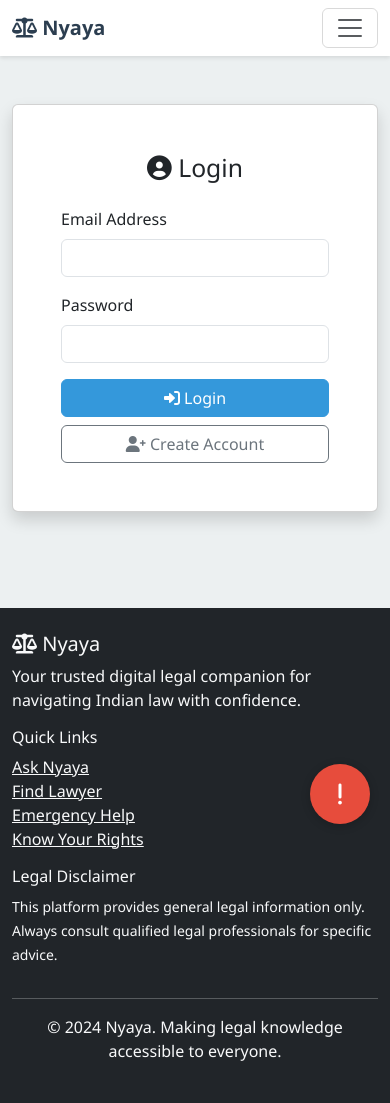
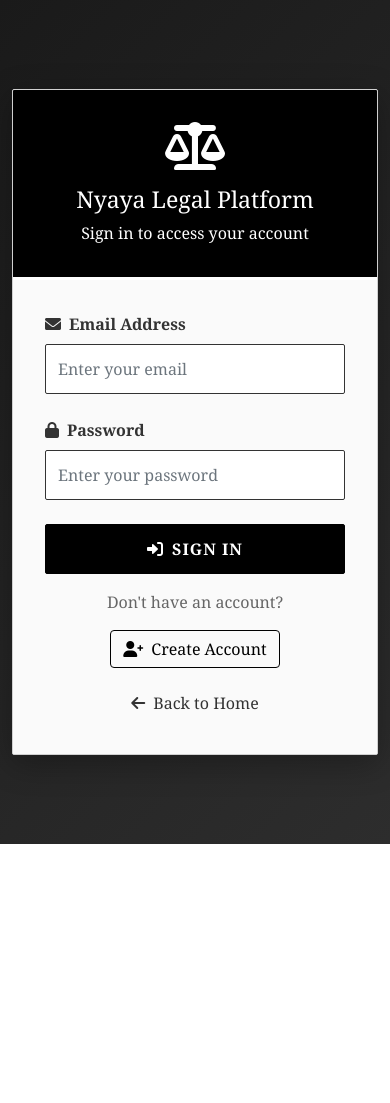
Before and after one commit to AmulyaSKumar/gothila, a Flask app: template templates/auth/login.html in a window 390 px wide. After the commit the page ends 844 px from the top, so only its background shows below. Run offline with Flask 3, Linux system fonts and the light colour scheme; the template is opened without the code that fills it, so the values that code supplies are empty; the visitor is signed in with stand-in values (Sample User, id 1).

Commit message:
Update login.html

```diff
--- a/templates/auth/login.html
+++ b/templates/auth/login.html
@@ -1,40 +1,168 @@
-{% extends "base_nyaya.html" %}
+<!DOCTYPE html>
+<html lang="en">
+<head>
+    <meta charset="UTF-8">
+    <meta name="viewport" content="width=device-width, initial-scale=1.0">
+    <title>Login - Nyaya Legal Platform</title>
+    <link href="https://cdn.jsdelivr.net/npm/bootstrap@5.1.3/dist/css/bootstrap.min.css" rel="stylesheet">
+    <link href="https://cdnjs.cloudflare.com/ajax/libs/font-awesome/6.0.0/css/all.min.css" rel="stylesheet">
+    <style>
+        body {
+            background: linear-gradient(135deg, #1a1a1a 0%, #2d2d2d 100%);
+            min-height: 100vh;
+            display: flex;
+            align-items: center;
+            font-family: 'Georgia', serif;
+        }
+        .login-card {
+            background: white;
+            border-radius: 2px;
+            box-shadow: 0 8px 32px rgba(0,0,0,0.3);
+            border: 1px solid #d0d0d0;
+            overflow: hidden;
+            max-width: 400px;
+            width: 100%;
+        }
+        .login-header {
+            background: #000000;
+            color: white;
+            padding: 2rem;
+            text-align: center;
+            border-bottom: 3px solid #ffffff;
+        }
+        .login-body {
+            padding: 2rem;
+            background: #fafafa;
+        }
+        .form-control {
+            border: 1px solid #333333;
+            border-radius: 2px;
+            padding: 0.75rem;
+            background: white;
+            color: #333333;
+            font-family: 'Georgia', serif;
+        }
+        .form-control:focus {
+            border-color: #000000;
+            box-shadow: 0 0 0 0.2rem rgba(0,0,0,0.1);
+            background: white;
+        }
+        .btn-login {
+            background: #000000;
+            border: 1px solid #000000;
+            border-radius: 2px;
+            padding: 0.75rem 2rem;
+            font-weight: 600;
+            text-transform: uppercase;
+            letter-spacing: 1px;
+            color: white;
+            font-family: 'Georgia', serif;
+        }
+        .btn-login:hover {
+            background: #333333;
+            border-color: #333333;
+            color: white;
+        }
+        .form-label {
+            color: #333333;
+            font-weight: 600;
+            font-family: 'Georgia', serif;
+        }
+        .text-muted {
+            color: #666666 !important;
+        }
+        .btn-outline-primary {
+            color: #000000;
+            border-color: #000000;
+            font-family: 'Georgia', serif;
+        }
+        .btn-outline-primary:hover {
+            background-color: #000000;
+            border-color: #000000;
+            color: white;
+        }
+        .btn-link {
+            color: #333333;
+            font-family: 'Georgia', serif;
+        }
+        .btn-link:hover {
+            color: #000000;
+        }
+    </style>
+</head>
+<body>
+    <div class="container">
+        <div class="row justify-content-center">
+            <div class="col-md-6">
+                <div class="login-card mx-auto">
+                    <div class="login-header">
+                        <i class="fas fa-balance-scale fa-3x mb-3"></i>
+                        <h3>Nyaya Legal Platform</h3>
+                        <p class="mb-0">Sign in to access your account</p>
+                    </div>
 
-{% block title %}Login - Nyaya{% endblock %}
+                    <div class="login-body">
+                        {% with messages = get_flashed_messages(with_categories=true) %}
+                            {% if messages %}
+                                {% for category, message in messages %}
+                                    <div class="alert alert-{{ 'danger' if category == 'error' else category }} alert-dismissible fade show">
+                                        {{ message }}
+                                        <button type="button" class="btn-close" data-bs-dismiss="alert"></button>
+                                    </div>
+                                {% endfor %}
+                            {% endif %}
+                        {% endwith %}
 
-{% block content %}
-<div class="container py-5">
-    <div class="row justify-content-center">
-        <div class="col-md-6">
-            <div class="card shadow">
-                <div class="card-body p-5">
-                    <h2 class="text-center mb-4">
-                        <i class="fas fa-user-circle"></i> Login
-                    </h2>
+                        <form method="POST">
+                            <div class="mb-4">
+                                <label for="email" class="form-label">
+                                    <i class="fas fa-envelope me-2"></i>Email Address
+                                </label>
+                                <input type="email"
+                                       class="form-control"
+                                       id="email"
+                                       name="email"
+                                       required
+                                       placeholder="Enter your email">
+                            </div>
 
-                    <form method="POST" action="{{ url_for('login', next=request.args.get('next', '')) }}">
-                        <div class="mb-3">
-                            <label for="email" class="form-label">Email Address</label>
-                            <input type="email" class="form-control" id="email" name="email" required>
+                            <div class="mb-4">
+                                <label for="password" class="form-label">
+                                    <i class="fas fa-lock me-2"></i>Password
+                                </label>
+                                <input type="password"
+                                       class="form-control"
+                                       id="password"
+                                       name="password"
+                                       required
+                                       placeholder="Enter your password">
+                            </div>
+
+                            <div class="d-grid mb-3">
+                                <button type="submit" class="btn btn-primary btn-login">
+                                    <i class="fas fa-sign-in-alt me-2"></i>Sign In
+                                </button>
+                            </div>
+                        </form>
+
+                        <div class="text-center">
+                            <p class="text-muted">Don't have an account?</p>
+                            <a href="{{ url_for('register') }}" class="btn btn-outline-primary">
+                                <i class="fas fa-user-plus me-2"></i>Create Account
+                            </a>
                         </div>
 
-                        <div class="mb-3">
-                            <label for="password" class="form-label">Password</label>
-                            <input type="password" class="form-control" id="password" name="password" required>
-                        </div>
-
-                        <div class="d-grid gap-2">
-                            <button type="submit" class="btn btn-primary">
-                                <i class="fas fa-sign-in-alt"></i> Login
-                            </button>
-                            <a href="{{ url_for('register') }}" class="btn btn-outline-secondary">
-                                <i class="fas fa-user-plus"></i> Create Account
+                        <div class="text-center mt-3">
+                            <a href="{{ url_for('home') }}" class="btn btn-link text-decoration-none">
+                                <i class="fas fa-arrow-left me-2"></i>Back to Home
                             </a>
                         </div>
-                    </form>
+                    </div>
                 </div>
             </div>
         </div>
     </div>
-</div>
-{% endblock %}
+
+    <script src="https://cdn.jsdelivr.net/npm/bootstrap@5.1.3/dist/js/bootstrap.bundle.min.js"></script>
+</body>
+</html>
```
